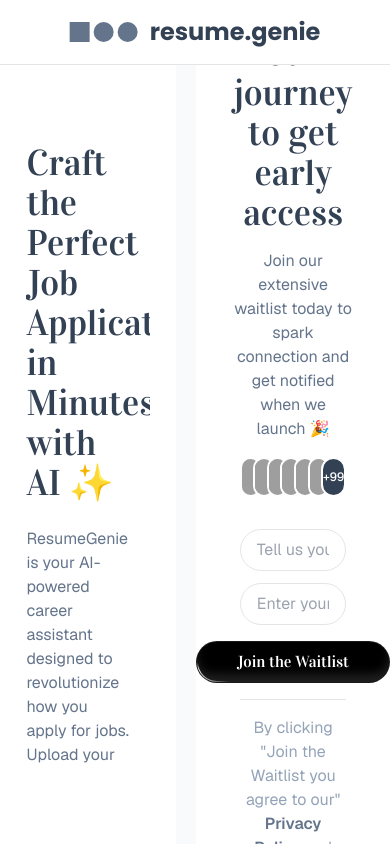
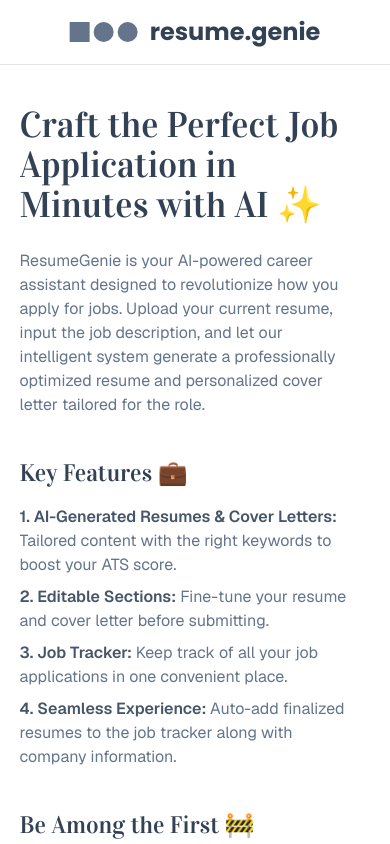
Before and after one commit to tier3guy/resume.genie, a Next.js app: page / in a window 390 px wide. Built offline with nearby package versions, Linux system fonts and the light colour scheme; grey boxes are pictures that could not be loaded.

Commit message:
feat: adding responsiveness

```diff
--- a/app/page.tsx
+++ b/app/page.tsx
@@ -6,11 +6,11 @@
     return (
         <div className="bg-slate-50 h-screen overflow-hidden flex flex-col w-full">
             <Navbar />
-            <div className="flex-1 flex gap-5 overflow-y-auto">
-                <div className="w-1/2">
+            <div className="flex-1 flex flex-col md:flex-row gap-5 overflow-y-auto">
+                <div className="w-full md:w-1/2">
                     <JoinWaitlistCard />
                 </div>
-                <div className="w-1/2">
+                <div className="w-full md:w-1/2">
                     <JoinWaitlistForm />
                 </div>
             </div>
--- a/components/cards/join-waitlist-card.tsx
+++ b/components/cards/join-waitlist-card.tsx
@@ -3,7 +3,7 @@
 export default function JoinWaitlistCard() {
     return (
         <div className="h-full w-full bg-white grid place-content-center">
-            <div className="w-[70%] h-[80%] flex flex-col m-auto overflow-y-auto pe-5">
+            <div className="w-[90%] md:w-[70%] md:h-[80%] flex flex-col m-auto overflow-y-auto pt-10 md:pt-0 pe-5">
                 <div className="">
                     <h1 className={`text-4xl font-bold text-slate-700 ${vidaloka.className}`}>Craft the Perfect Job Application in Minutes with AI ✨</h1>
                     <p className={`text-slate-500 mt-6`}>ResumeGenie is your AI-powered career assistant designed to revolutionize how you apply for jobs. Upload your current resume, input the job description, and let our intelligent system generate a professionally optimized resume and personalized cover letter tailored for the role.</p>
@@ -21,7 +21,7 @@
                     <h3 className={`text-2xl text-slate-700 ${vidaloka.className}`}>Be Among the First 🚧</h3>
                     <p className="mt-4 text-slate-500">{"We’re hard at work creating an innovative tool that will redefine your job application experience. Joining the waitlist ensures you'll be the first to access TailorCV when it launches."}</p>
                 </div>
-                <div className="mt-10">
+                <div className="mt-10 mb-10 md:mb-0">
                     <h3 className={`text-2xl text-slate-700 ${vidaloka.className}`}>Early Access Benefits 🔥</h3>
                     <ul className="text-slate-500 mt-4 flex flex-col gap-2">
                         <li>1. Exclusive early access features.</li>
--- a/components/forms/join-waitlist-form.tsx
+++ b/components/forms/join-waitlist-form.tsx
@@ -25,7 +25,7 @@
 
     return (
         <div className="w-full h-full grid place-content-center bg-white">
-            <div className="w-[55%] flex items-center justify-center flex-col m-auto">
+            <div className="pt-10 md:pt-0 w-[80%] md:w-[55%] flex items-center justify-center flex-col m-auto">
                 <div className="text-center">
                     <h1 className={`text-4xl font-bold text-slate-700 ${vidaloka.className}`}>Join our journey to get early access</h1>
                     <p className="text-slate-500 mt-4">Join our extensive waitlist today to spark connection and get notified when we launch 🎉</p>
--- a/components/logo.tsx
+++ b/components/logo.tsx
@@ -3,11 +3,14 @@
 
 export default function Logo() {
     return (
-        <div className={cn(poppins.className, "flex items-center gap-1")}>
-            <Square />
-            <Circle />
-            <Circle />
-            <p className="ml-2 text-2xl font-bold text-slate-700">resume.genie</p>
+        <div className="flex flex-col items-end">
+            <div className={cn(poppins.className, "flex items-center gap-1")}>
+                <Square />
+                <Circle />
+                <Circle />
+                <p className="ml-2 text-2xl font-bold text-slate-700">resume.genie</p>
+            </div>
+            {/* <p className="text-sm text-slate-500">by <a href="https://www.tier3guy.com" target="_blank">tier3guy</a></p> */}
         </div>
     );
 }
```
